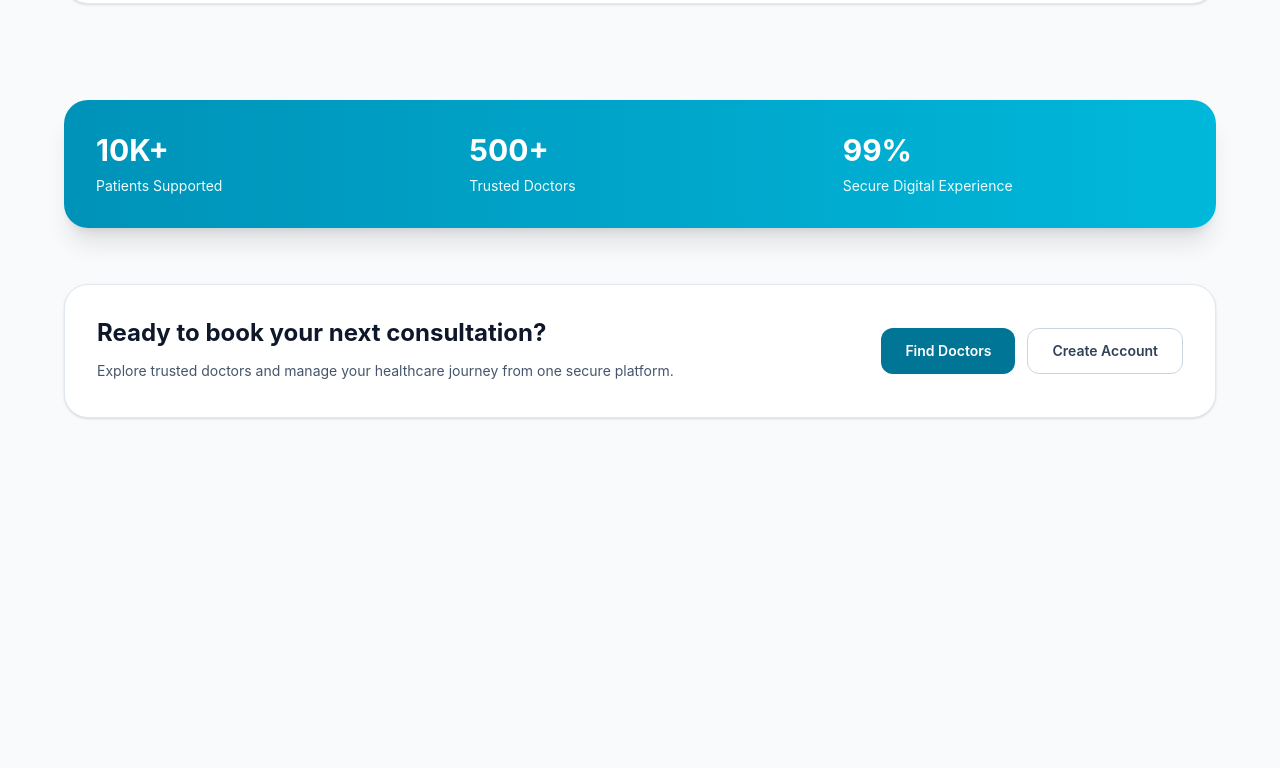
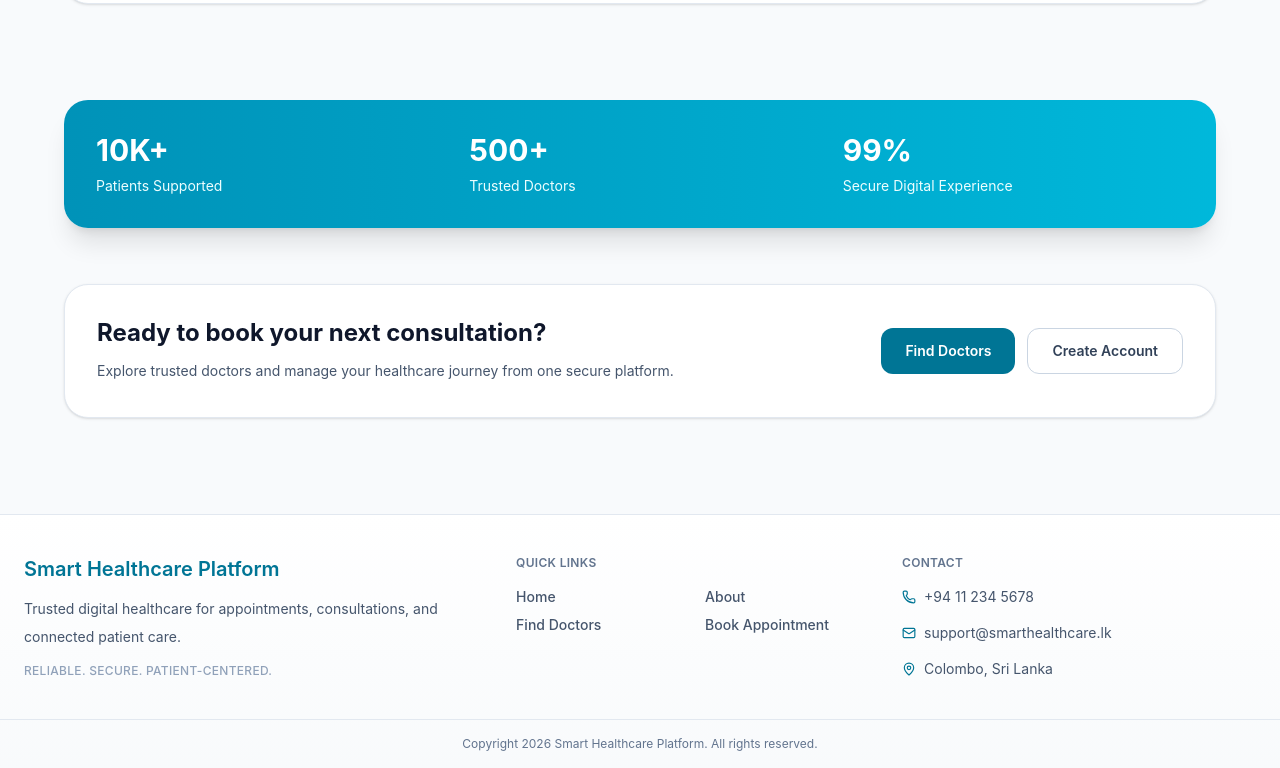
Before and after one commit to Tharsi-Rangan/smart-healthcare-platform, a React (Vite) app in the folder frontend/: page / in a window 1280 px wide. Shown: the part 2323-3091 px from the top of the page. Before the commit the page ends 2837 px from the top, so only its background shows below. Built offline with nearby package versions, Linux system fonts and the light colour scheme; no server answers.

Commit message:
feat: enhance DoctorLayout and PublicLayout with improved navigation, footer, and UI elements

```diff
--- a/frontend/src/layouts/DoctorLayout.jsx
+++ b/frontend/src/layouts/DoctorLayout.jsx
@@ -1,5 +1,32 @@
-import { Link, Outlet, useNavigate } from "react-router-dom";
+import { NavLink, Outlet, useNavigate } from "react-router-dom";
+import {
+  CalendarCheck2,
+  CalendarDays,
+  ClipboardList,
+  FileText,
+  LayoutDashboard,
+  LogOut,
+  Stethoscope,
+  UserRound,
+} from "lucide-react";
 import { useAuth } from "../features/auth/AuthContext";
+
+const doctorNavItems = [
+  { to: "/doctor/dashboard", label: "Dashboard", icon: LayoutDashboard },
+  { to: "/doctor/profile", label: "Profile", icon: UserRound },
+  { to: "/doctor/availability", label: "Availability", icon: CalendarCheck2 },
+  { to: "/doctor/appointments", label: "Appointments", icon: CalendarDays },
+  { to: "/doctor/reports", label: "Patient Reports", icon: FileText },
+  { to: "/doctor/prescriptions", label: "Prescriptions", icon: ClipboardList },
+];
+
+const getNavItemClassName = ({ isActive }) => {
+  if (isActive) {
+    return "group flex items-center gap-3 rounded-xl bg-cyan-700 px-4 py-3 text-sm font-semibold text-white shadow-sm";
+  }
+
+  return "group flex items-center gap-3 rounded-xl px-4 py-3 text-sm font-semibold text-slate-600 transition hover:bg-cyan-50 hover:text-cyan-700";
+};
 
 function DoctorLayout() {
   const navigate = useNavigate();
@@ -13,52 +40,38 @@ function DoctorLayout() {
   return (
     <div className="min-h-screen bg-slate-50 text-slate-800">
       <div className="flex min-h-screen">
-        <aside className="w-72 border-r border-slate-200 bg-white p-6">
-          <div className="mb-8">
-            <h1 className="text-xl font-bold text-cyan-700">
-              Smart Healthcare
-            </h1>
-            <p className="mt-1 text-sm text-slate-500">Doctor Portal</p>
+        <aside className="w-72 border-r border-slate-200 bg-white px-4 py-5">
+          <div className="mb-6 rounded-2xl border border-cyan-100 bg-cyan-50 p-4 shadow-sm">
+            <p className="text-lg font-bold text-cyan-900">Smart Healthcare</p>
+            <p className="mt-1 text-sm text-cyan-700">Doctor Portal</p>
           </div>
 
-          <nav className="space-y-2 text-sm font-medium">
-            <Link
-              to="/doctor/dashboard"
-              className="block rounded-xl px-4 py-3 text-slate-700 transition hover:bg-cyan-50 hover:text-cyan-700"
-            >
-              Dashboard
-            </Link>
-            <Link
-              to="/doctor/profile"
-              className="block rounded-xl px-4 py-3 text-slate-700 transition hover:bg-cyan-50 hover:text-cyan-700"
-            >
-              Profile
-            </Link>
-            <Link
-              to="/doctor/availability"
-              className="block rounded-xl px-4 py-3 text-slate-700 transition hover:bg-cyan-50 hover:text-cyan-700"
-            >
-              Availability
-            </Link>
-            <Link
-              to="/doctor/appointments"
-              className="block rounded-xl px-4 py-3 text-slate-700 transition hover:bg-cyan-50 hover:text-cyan-700"
-            >
-              Appointments
-            </Link>
-            <Link
-              to="/doctor/reports"
-              className="block rounded-xl px-4 py-3 text-slate-700 transition hover:bg-cyan-50 hover:text-cyan-700"
-            >
-              Patient Reports
-            </Link>
-            <Link
-              to="/doctor/prescriptions"
-              className="block rounded-xl px-4 py-3 text-slate-700 transition hover:bg-cyan-50 hover:text-cyan-700"
-            >
-              Prescriptions
-            </Link>
+          <p className="mb-2 px-3 text-xs font-semibold uppercase tracking-wide text-slate-400">
+            Main Menu
+          </p>
+
+          <nav className="space-y-1.5">
+            {doctorNavItems.map((item) => {
+              const Icon = item.icon;
+
+              return (
+                <NavLink key={item.to} to={item.to} className={getNavItemClassName}>
+                  <Icon size={17} />
+                  <span>{item.label}</span>
+                </NavLink>
+              );
+            })}
           </nav>
+
+          <div className="mt-6 rounded-2xl border border-slate-200 bg-slate-50 p-4">
+            <p className="inline-flex items-center gap-2 text-xs font-semibold uppercase tracking-wide text-cyan-700">
+              <Stethoscope size={13} />
+              Doctor Note
+            </p>
+            <p className="mt-2 text-sm text-slate-600">
+              Keep appointment statuses updated to improve patient communication.
+            </p>
+          </div>
         </aside>
 
         <div className="flex flex-1 flex-col">
@@ -75,8 +88,9 @@ function DoctorLayout() {
 
               <button
                 onClick={handleLogout}
-                className="rounded-xl bg-cyan-700 px-4 py-2 text-sm font-semibold text-white transition hover:bg-cyan-600"
+                className="inline-flex items-center gap-2 rounded-xl bg-cyan-700 px-4 py-2 text-sm font-semibold text-white transition hover:bg-cyan-600"
               >
+                <LogOut size={16} />
                 Logout
               </button>
             </div>
--- a/frontend/src/layouts/PublicLayout.jsx
+++ b/frontend/src/layouts/PublicLayout.jsx
@@ -1,8 +1,14 @@
-import { Outlet, Link } from "react-router-dom";
+import { Outlet, Link, useLocation } from "react-router-dom";
+import { Mail, MapPin, Phone } from "lucide-react";
 
 function PublicLayout() {
+  const location = useLocation();
+  const isAuthPage = ["/login", "/register", "/forgot-password", "/reset-password", "/verify-otp"].includes(
+    location.pathname
+  );
+
   return (
-    <div className="min-h-screen bg-slate-50 text-slate-800">
+    <div className="flex min-h-screen flex-col bg-slate-50 text-slate-800">
       <header className="border-b border-slate-200 bg-white">
         <div className="mx-auto flex max-w-7xl items-center justify-between px-6 py-4">
           <Link to="/" className="text-xl font-bold text-cyan-700">
@@ -32,9 +38,55 @@ function PublicLayout() {
         </div>
       </header>
 
-      <main className="mx-auto max-w-7xl px-6 py-8">
+      <main className="w-full flex-1 px-6 py-8">
         <Outlet />
       </main>
+
+      {!isAuthPage && (
+        <footer className="border-t border-slate-200 bg-linear-to-b from-white to-slate-50/80">
+          <div className="mx-auto grid max-w-7xl gap-8 px-6 py-10 md:grid-cols-[1.3fr_1fr_1fr]">
+            <div className="max-w-md space-y-3">
+              <p className="text-xl font-semibold text-cyan-700">Smart Healthcare Platform</p>
+              <p className="text-sm leading-7 text-slate-600">
+                Trusted digital healthcare for appointments, consultations, and connected patient care.
+              </p>
+              <p className="text-xs font-medium uppercase tracking-wide text-slate-400">
+                Reliable. Secure. Patient-Centered.
+              </p>
+            </div>
+
+            <div className="space-y-4">
+              <p className="text-xs font-semibold uppercase tracking-wide text-slate-500">Quick Links</p>
+              <div className="grid grid-cols-2 gap-x-6 gap-y-2 text-sm font-medium text-slate-600">
+                <Link to="/" className="transition hover:text-cyan-700">Home</Link>
+                <Link to="/about" className="transition hover:text-cyan-700">About</Link>
+                <Link to="/doctors" className="transition hover:text-cyan-700">Find Doctors</Link>
+                <Link to="/book-appointment" className="transition hover:text-cyan-700">Book Appointment</Link>
+              </div>
+            </div>
+
+            <div className="space-y-4 text-sm text-slate-600">
+              <p className="text-xs font-semibold uppercase tracking-wide text-slate-500">Contact</p>
+              <p className="flex items-center gap-2">
+                <Phone size={14} className="text-cyan-700" />
+                +94 11 234 5678
+              </p>
+              <p className="flex items-center gap-2 break-all sm:break-normal">
+                <Mail size={14} className="text-cyan-700" />
+                support@smarthealthcare.lk
+              </p>
+              <p className="flex items-center gap-2">
+                <MapPin size={14} className="text-cyan-700" />
+                Colombo, Sri Lanka
+              </p>
+            </div>
+          </div>
+
+          <div className="border-t border-slate-200 px-6 py-4 text-center text-xs text-slate-500">
+            Copyright {new Date().getFullYear()} Smart Healthcare Platform. All rights reserved.
+          </div>
+        </footer>
+      )}
     </div>
   );
 }
```
